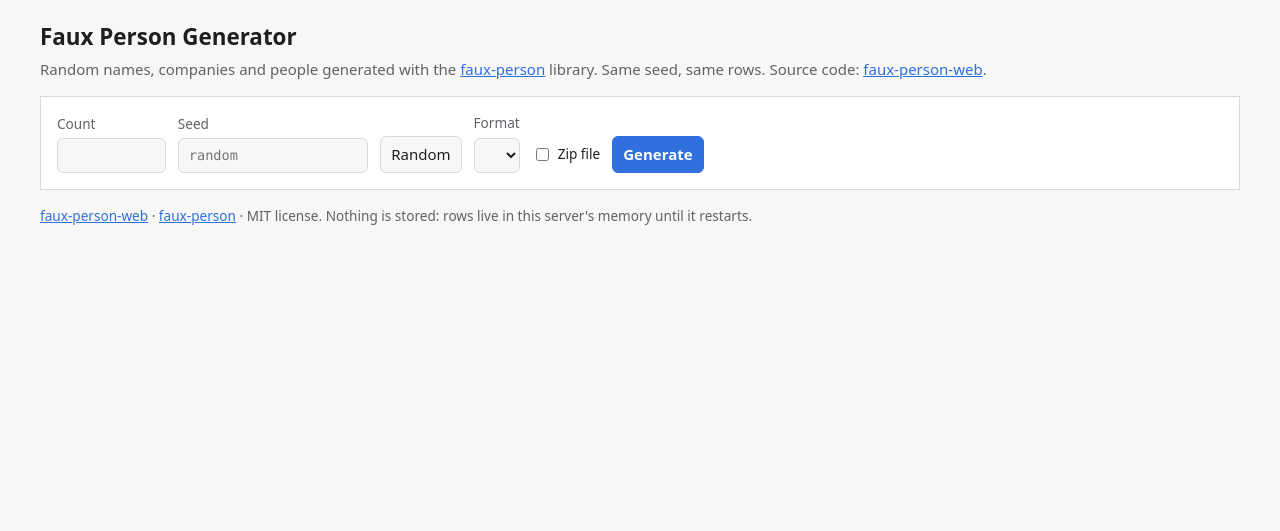
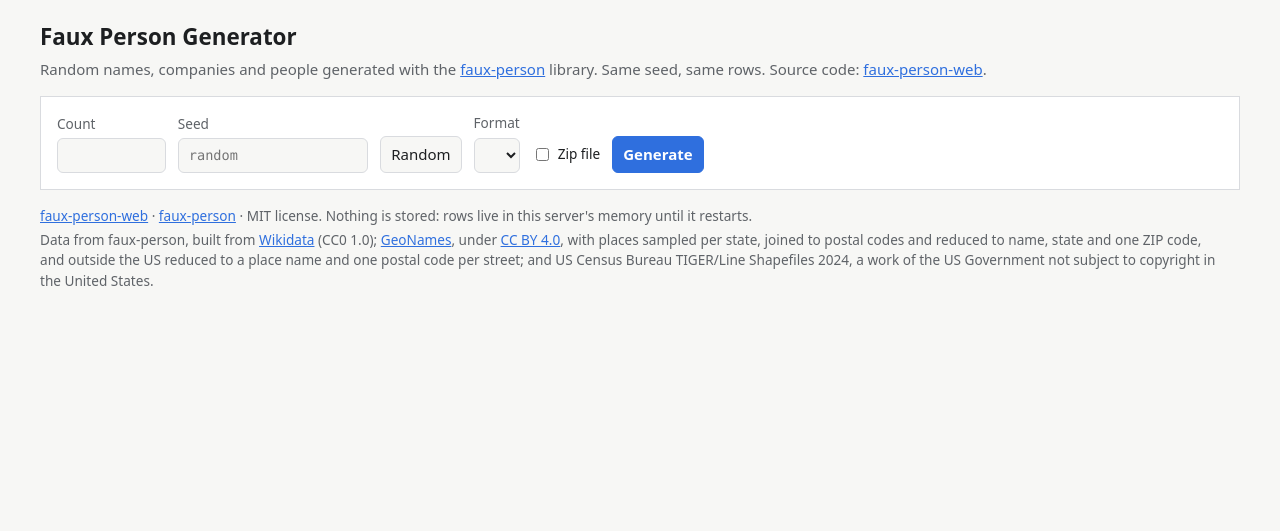
Before and after one commit to tauasa/faux-person-web, a Spring app: template src/main/resources/templates/rows.html in a window 1280 px wide. Shown: the part 65-596 px from the top of the page. Run offline with Thymeleaf, Linux system fonts and the light colour scheme; the template is opened without the code that fills it, so the values that code supplies are empty; some of the project's set-up classes (security, data sources, template engines, error pages and the like) are left out, and stand-ins take their place.

Commit message:
Credit faux-person's data sources on the page and in NOTICE
The page serves data partly built from GeoNames, which is CC BY 4.0 and
asks for a credit, the license and the changes made. The license note now
credits Wikidata, GeoNames and TIGER/Line, worded as faux-person's NOTICE
words it, on the page and its error page. NOTICE says the same.

Co-Authored-By: Claude Opus 5.5 <noreply@anthropic.com>

```diff
--- a/src/main/resources/static/app.css
+++ b/src/main/resources/static/app.css
@@ -267,6 +267,7 @@ tbody tr.row-shown { outline: 2px solid var(--accent); outline-offset: -2px; }
   font-size: 0.85rem;
 }
 .note p { margin: 0; }
+.note .credit { display: block; margin-top: 4px; }
 /* The note's size, the same as the license line beside it. */
 .note .build { flex-shrink: 0; white-space: nowrap; }
 
--- a/src/main/resources/templates/rows.html
+++ b/src/main/resources/templates/rows.html
@@ -145,6 +145,14 @@
   <a href="https://github.com/tauasa/faux-person-web">faux-person-web</a> ·
   <a href="https://github.com/tauasa/faux-person">faux-person</a> · MIT license.
   Nothing is stored: rows live in this server's memory until it restarts.
+  <!-- GeoNames is CC BY 4.0, which asks for this credit and the changes made. Worded as NOTICE words it. -->
+  <span class="credit" id="data-credit">Data from faux-person, built from
+    <a href="https://www.wikidata.org">Wikidata</a> (CC0 1.0);
+    <a href="https://www.geonames.org">GeoNames</a>, under
+    <a href="https://creativecommons.org/licenses/by/4.0/">CC BY 4.0</a>, with places sampled per state,
+    joined to postal codes and reduced to name, state and one ZIP code, and outside the US reduced to a
+    place name and one postal code per street; and US Census Bureau TIGER/Line Shapefiles 2024, a work of
+    the US Government not subject to copyright in the United States.</span>
 </p>
 <p class="build"><span th:text="${@buildInfo.label()}">v1.2.3[20260131-1745]</span></p>
 </div>
```
Also changed, not shown: SPEC.md (+4 -0 lines), README.md, 2 other files.
